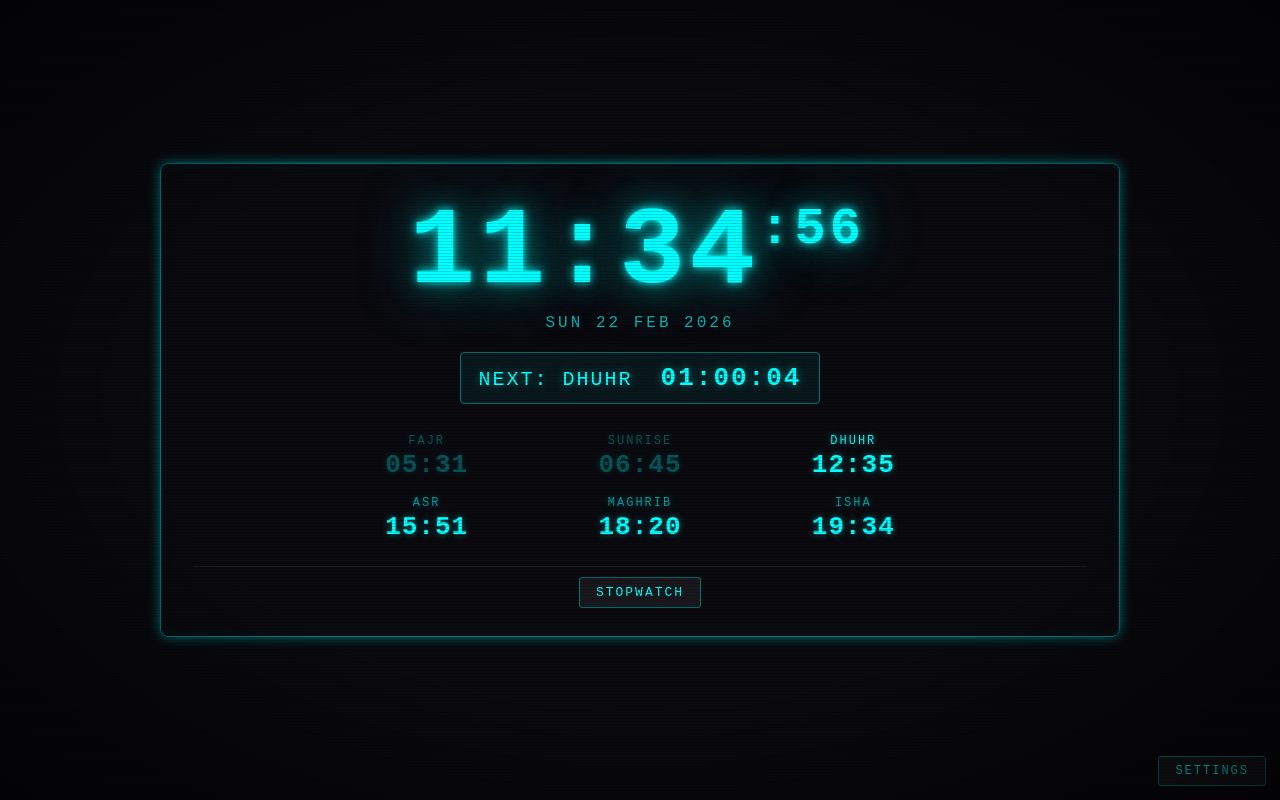
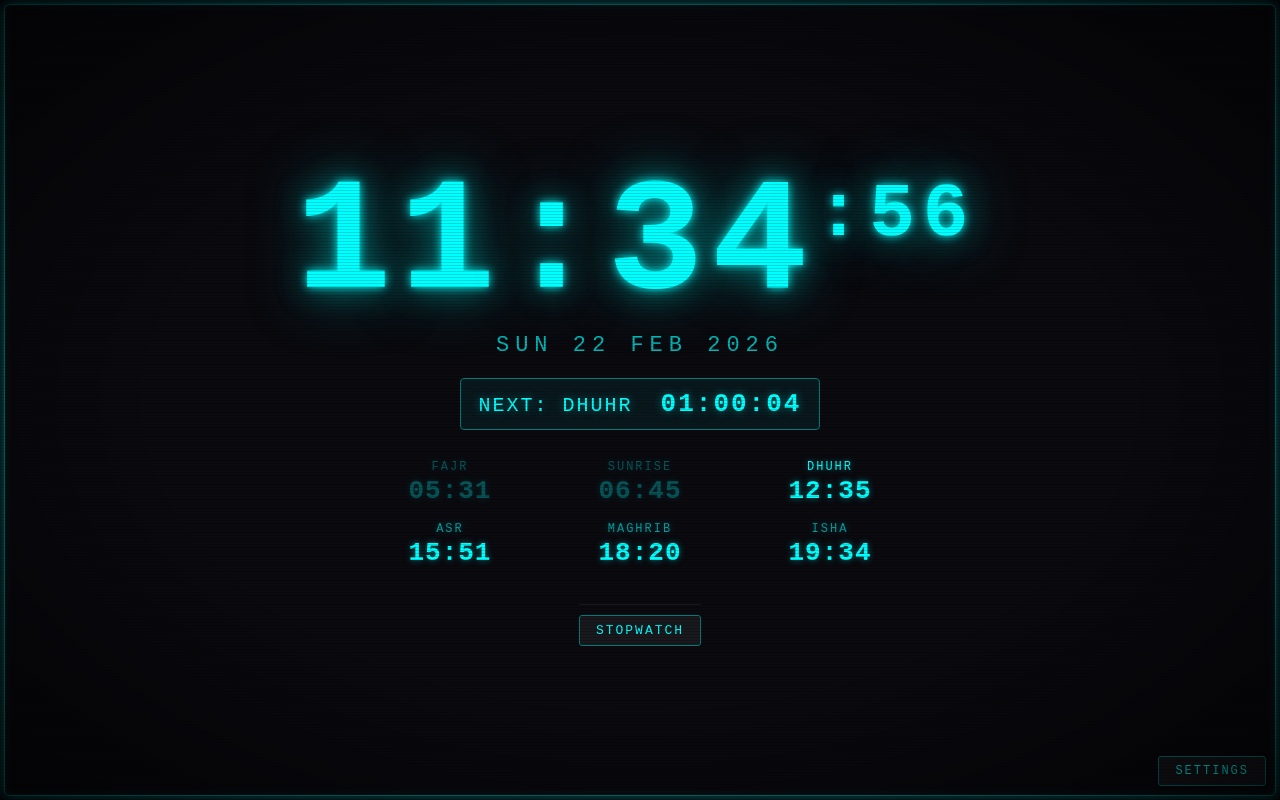
Before and after one commit to fawzanm/chrome-44-clock, a plain HTML site: page index.html in a window 1280 px wide. Drawn offline with Linux system fonts and the light colour scheme.

Commit message:
Expand border to fill screen with 4px margin, enlarge clock
- Dashboard now calc(100vw - 8px) x calc(100vh - 8px) with flex column centering
- Clock bumped to 140px base / 160px on wide screens
- Seconds, AM/PM, and date sized proportionally

Co-Authored-By: Claude Opus 4.6 <noreply@anthropic.com>

```diff
--- a/styles.css
+++ b/styles.css
@@ -73,12 +73,20 @@ body {
 #dashboard {
   position: relative;
   z-index: 1;
-  width: 92vw;
-  max-width: 960px;
-  padding: 24px 32px 28px;
+  width: calc(100vw - 8px);
+  height: calc(100vh - 8px);
+  padding: 20px 32px;
   text-align: center;
   border: 1px solid;
-  border-radius: 8px;
+  border-radius: 6px;
+  display: -webkit-flex;
+  display: flex;
+  -webkit-flex-direction: column;
+  flex-direction: column;
+  -webkit-align-items: center;
+  align-items: center;
+  -webkit-justify-content: center;
+  justify-content: center;
   /* border colour + glow set by JS via applyThemeColors */
 }
 
@@ -90,26 +98,26 @@ body {
 }
 
 #clock-display {
-  font-size: 80px;
+  font-size: 140px;
   font-weight: bold;
-  letter-spacing: 4px;
+  letter-spacing: 6px;
   line-height: 1;
   /* glow set by JS */
 }
 
 #clock-seconds-wrap {
-  font-size: 40px;
+  font-size: 64px;
   vertical-align: top;
   position: relative;
-  top: 6px;
+  top: 10px;
 }
 
 #clock-ampm {
-  font-size: 22px;
+  font-size: 32px;
   vertical-align: top;
   position: relative;
-  top: 10px;
-  margin-left: 6px;
+  top: 16px;
+  margin-left: 8px;
   opacity: 0.7;
 }
 
@@ -121,9 +129,9 @@ body {
 }
 
 #clock-date {
-  font-size: 16px;
-  letter-spacing: 3px;
-  margin-top: 6px;
+  font-size: 20px;
+  letter-spacing: 4px;
+  margin-top: 8px;
   opacity: 0.7;
 }
 
@@ -390,9 +398,18 @@ body {
 
 @media screen and (min-width: 800px) {
   #clock-display {
-    font-size: 110px;
+    font-size: 160px;
+    letter-spacing: 8px;
   }
   #clock-seconds-wrap {
-    font-size: 52px;
+    font-size: 76px;
+    top: 12px;
+  }
+  #clock-ampm {
+    font-size: 36px;
+  }
+  #clock-date {
+    font-size: 22px;
+    letter-spacing: 6px;
   }
 }
```
